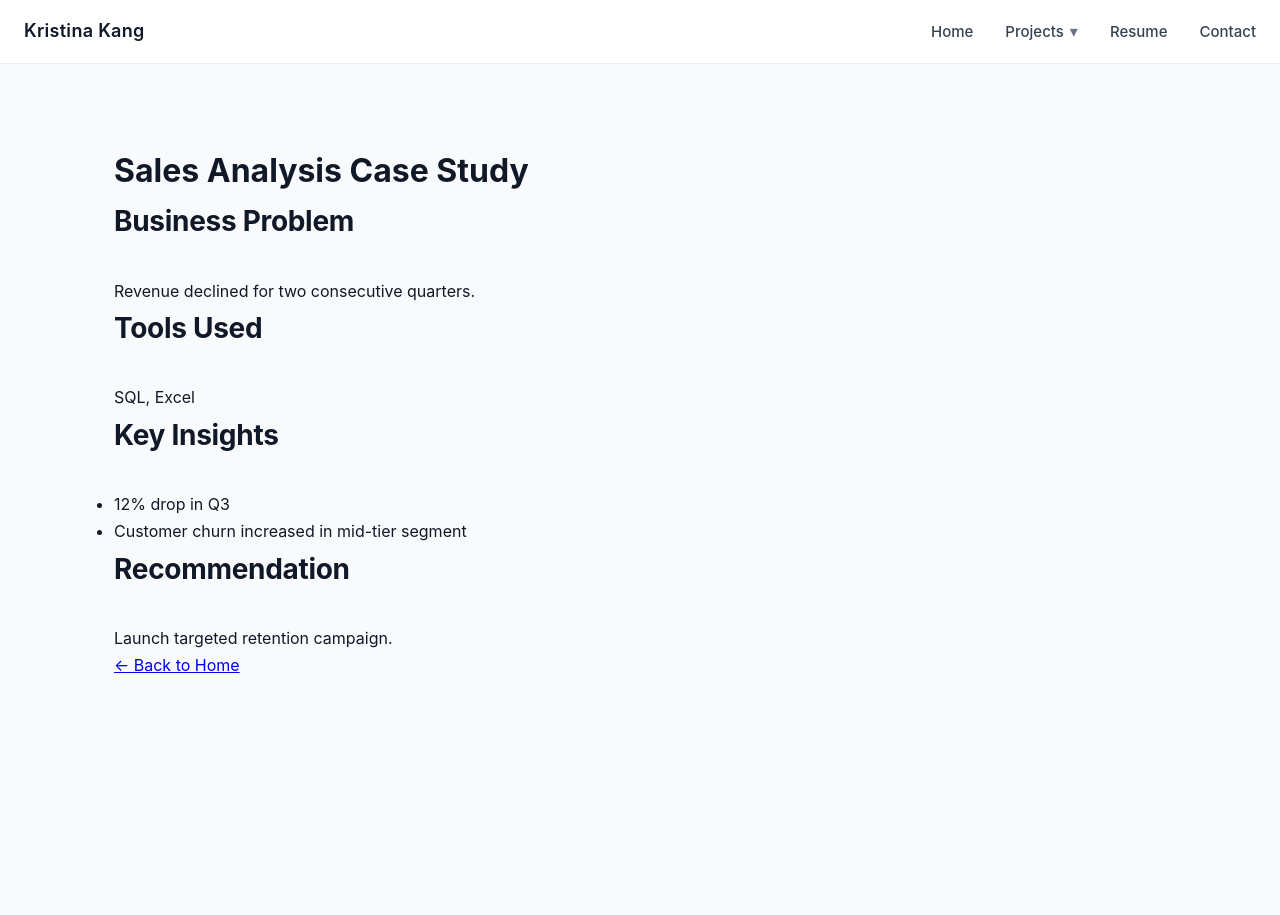
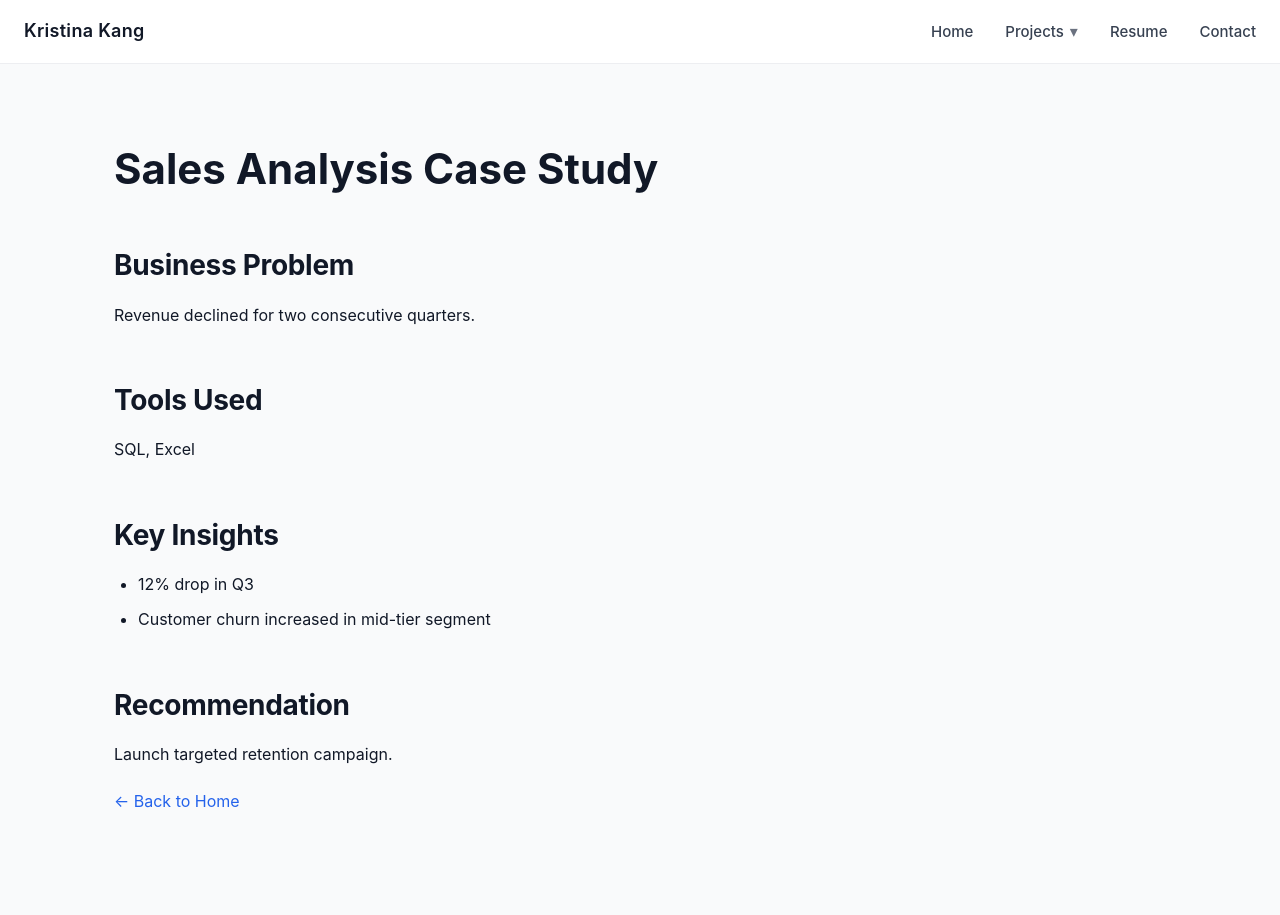
Before and after one commit to kristina-kang/kristina-kang.github.io, a Jekyll site: the page built from projects/project1.md, in a window 1280 px wide. Built offline with Jekyll 4.4.1, drawn with Linux system fonts in a browser that asks for light colours.

Commit message:
Add project-content

```diff
--- a/assets/css/style.scss
+++ b/assets/css/style.scss
@@ -191,3 +191,42 @@ h2 {
 .skill-pill:hover {
   background: #e0e7ff;
 }
+
+/* =========================
+   PROJECT PAGES
+========================= */
+
+.project-content h1 {
+  font-size: 42px;
+  margin-bottom: 32px;
+  line-height: 1.2;
+}
+
+.project-content h2 {
+  font-size: 28px;
+  margin-top: 48px;
+  margin-bottom: 12px;
+  letter-spacing: -0.3px;
+}
+
+.project-content p {
+  margin-bottom: 20px;
+}
+
+.project-content ul {
+  margin-bottom: 20px;
+  padding-left: 24px;
+}
+
+.project-content li {
+  margin-bottom: 8px;
+}
+
+.project-content a {
+  color: #2563eb;
+  text-decoration: none;
+}
+
+.project-content a:hover {
+  text-decoration: underline;
+}
```
